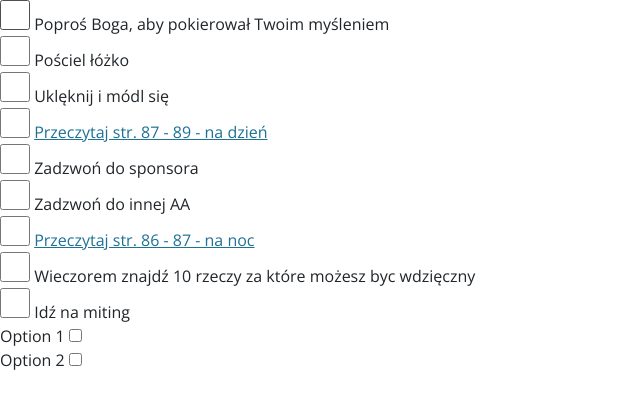
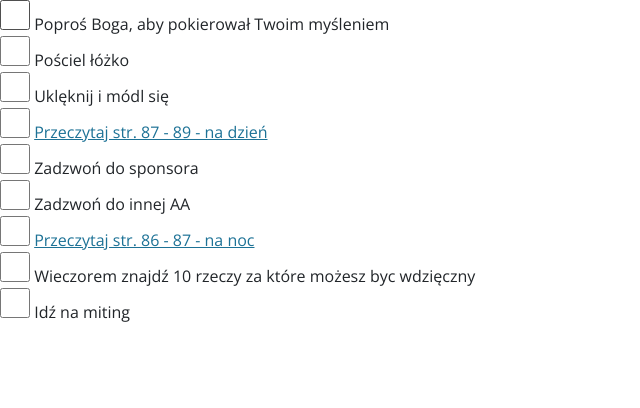
Before and after one commit to piotrarisco/aa, a plain HTML site: page sugestie.html in a window 1280 px wide. Shown: the whole page, without its empty margins (0-640 px from the left). Drawn offline with nearby package versions, Linux system fonts and the light colour scheme.

Commit message:
Add files via upload

```diff
--- a/sugestie.html
+++ b/sugestie.html
@@ -46,9 +46,9 @@
 <body>
 
 
-<div class="row">
+<div class="row" id="checkbox-container">
 <div clas="col-12 text-center">
-    <input type="checkbox" class="big-checkbox">
+    <input type="checkbox" class="big-checkbox" id="checkbox1">
     <a>Poproś Boga, aby pokierował Twoim myśleniem</a>
 </div>
 <div clas="col-12 text-center">
@@ -84,6 +84,7 @@
     Idź na miting
 </div>
 
+  <!--
 <div id="checkbox-container">
 		<div>
 			<label for="option1">Option 1</label>
@@ -94,7 +95,7 @@
 			<input type="checkbox" id="option2">
 		</div>
 </div>
-
+-->
 <script>
 var checkboxValues = JSON.parse(localStorage.getItem('checkboxValues')) || {}; var $checkboxes = $("#checkbox-container :checkbox"); $checkboxes.on("change", function(){ $checkboxes.each(function(){ checkboxValues[this.id] = this.checked; }); localStorage.setItem("checkboxValues", JSON.stringify(checkboxValues)); });
 $.each(checkboxValues, function(key, value) { $("#" + key).prop('checked', value); });
```
